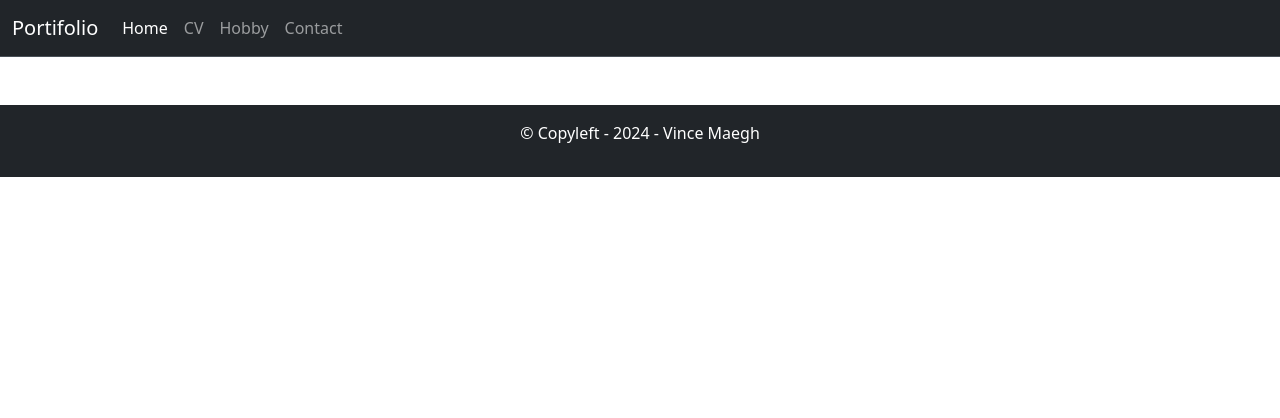
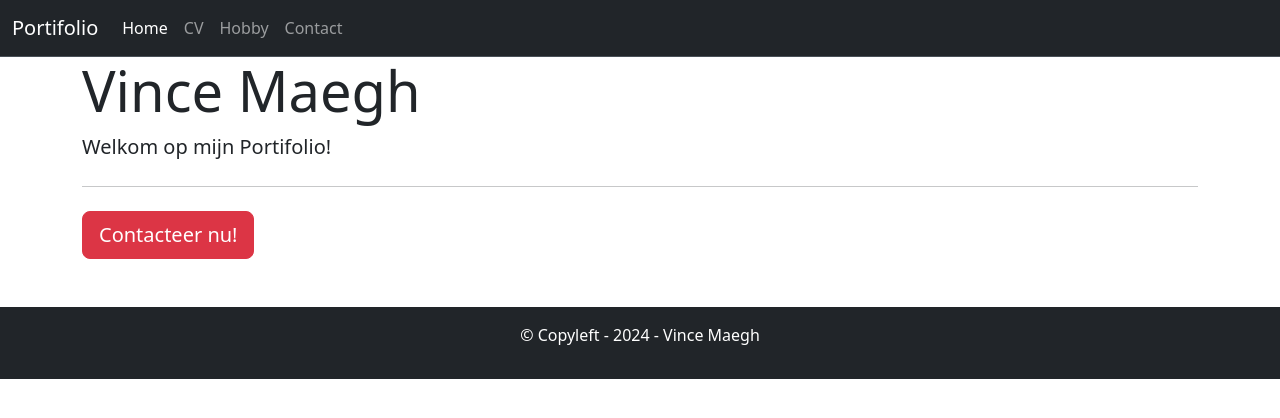
Before and after one commit to VM455/Project2_Website, a plain HTML site: page index.html in a window 1280 px wide. Drawn offline with nearby package versions, Linux system fonts and the light colour scheme.

Commit message:
Jumbotron

```diff
--- a/index.html
+++ b/index.html
@@ -32,7 +32,16 @@
         </div>
       </div>
     </nav>
-
+    <main class="container">
+      <div class="jumbotron">
+          <h1 class="display-4">Vince Maegh</h1>
+          <p class="lead">Welkom op mijn Portifolio!</p>
+          <hr class="my-4">
+          <p class="lead">
+            <a class="btn btn-danger btn-lg" href="#" role="button">Contacteer nu!</a>
+          </p>
+        </div>
+      </main>
       <footer class="bg-dark text-center text-white py-3 mt-5">
         <p class="md-0">&copy; Copyleft - 2024 - Vince Maegh</p>
       </footer>
```
